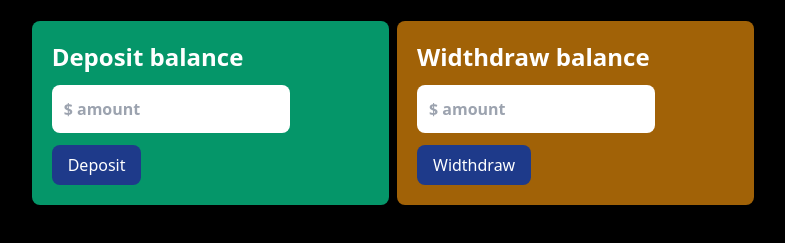
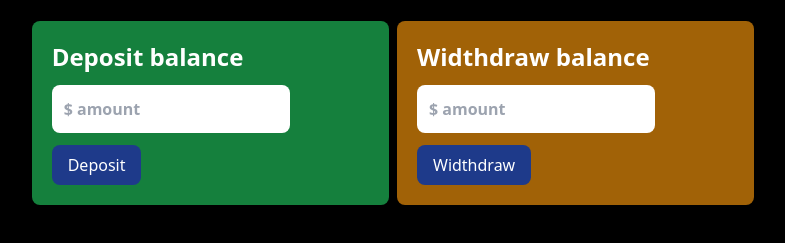
Before and after one commit to Asif419/simple-bank, a plain HTML site: page index.html in a window 1280 px wide. Shown: the part 331-574 px from the top of the page, without its empty margins (247-1032 px from the left). Drawn offline with nearby package versions, Linux system fonts and the light colour scheme.

Commit message:
font-end done

```diff
--- a/index.html
+++ b/index.html
@@ -29,7 +29,7 @@
             </div>
         </div>
         <div id="deposit-widthdraw" class="p-3 w-2/3 grid grid-cols-1 md:grid-cols-2 gap-2">
-            <div class="bg-emerald-600 p-5 rounded-lg">
+            <div class="bg-green-700 p-5 rounded-lg">
                 <h5 class="text-2xl font-semibold">Deposit balance</h5>
                 <input type="number" name="new-doposit" id="new-doposit" class="my-3 outline-0 p-3 rounded-lg tex-lg font-bold text-black w-3/4" placeholder="$ amount">
                 <br>
```
